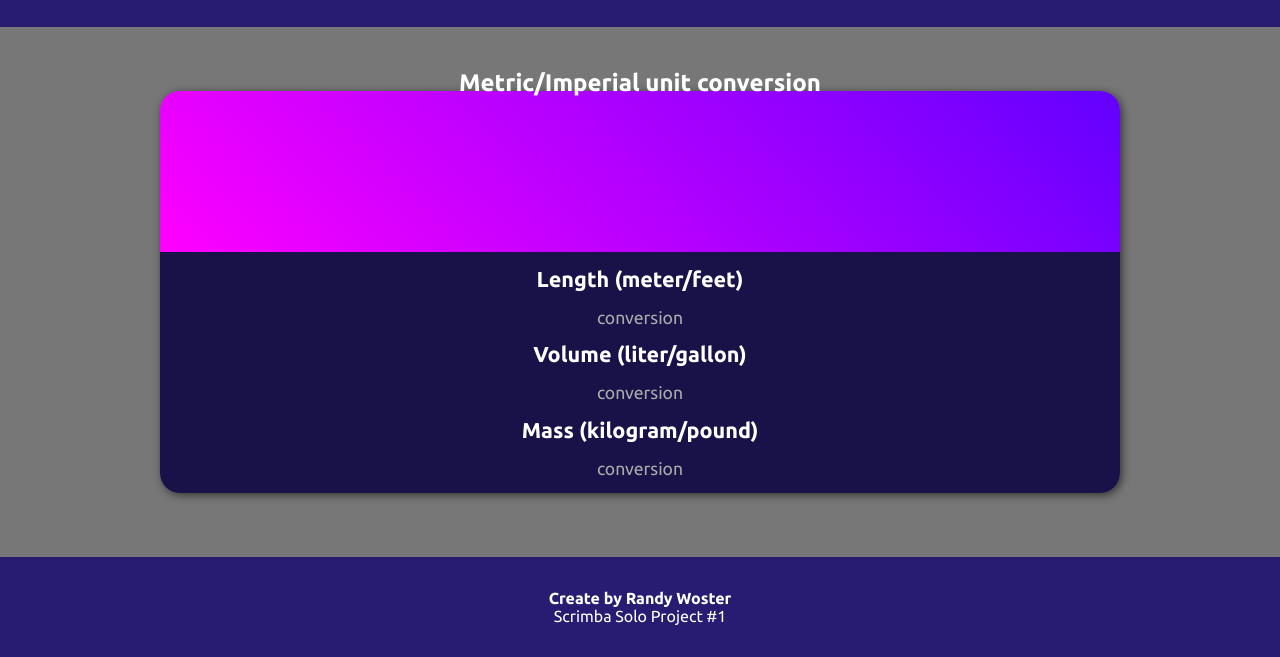
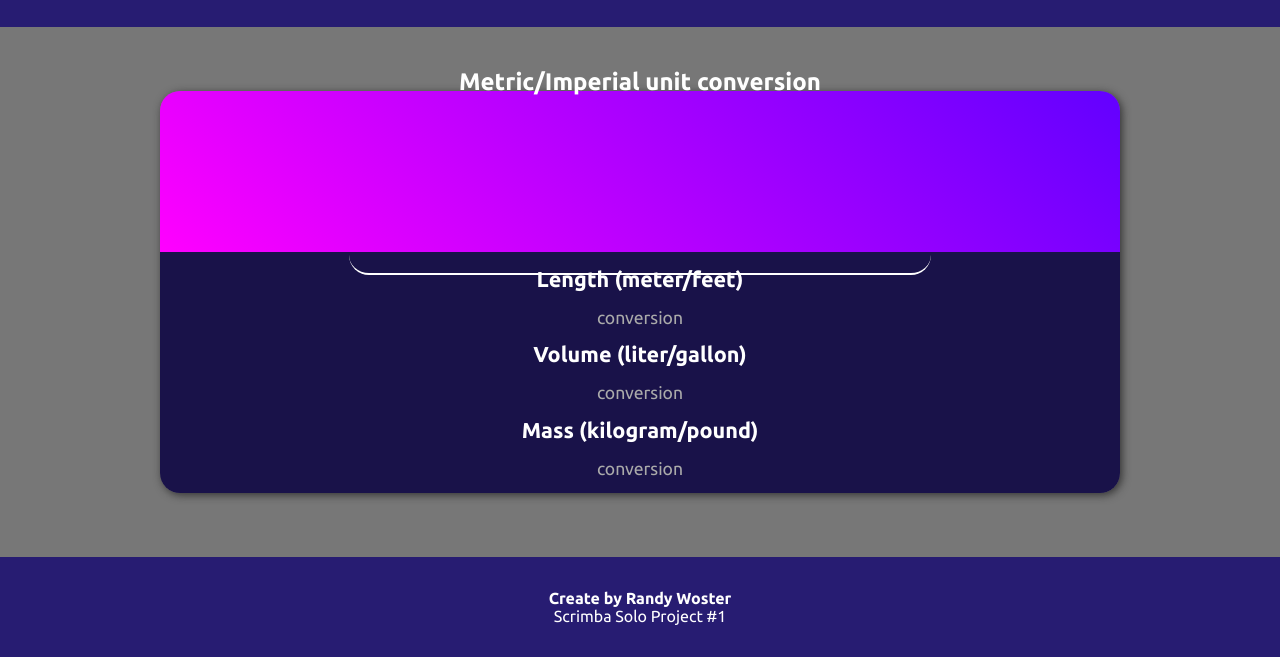
Before and after one commit to rwoster/unit-converter, a plain HTML site: page index.html in a window 1280 px wide. Shown: the part 143-800 px from the top of the page. Drawn offline with Linux system fonts and the light colour scheme.

Commit message:
update input ui

```diff
--- a/index.css
+++ b/index.css
@@ -80,10 +80,11 @@ main {
     border-top-left-radius: 20px;
 }
 .user-input input {
-    width: 100%;
+    width: 59%;
     margin-top: 2rem;
     padding: 0.5rem;
     border: none;
+    border-bottom: 2px solid;
     border-radius: 1.25rem;
     outline: none;
     background: none;
```
